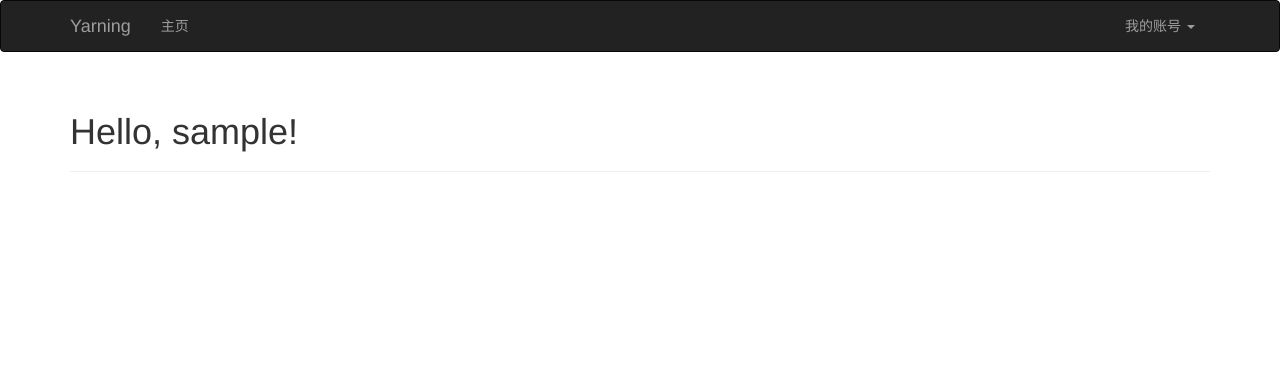
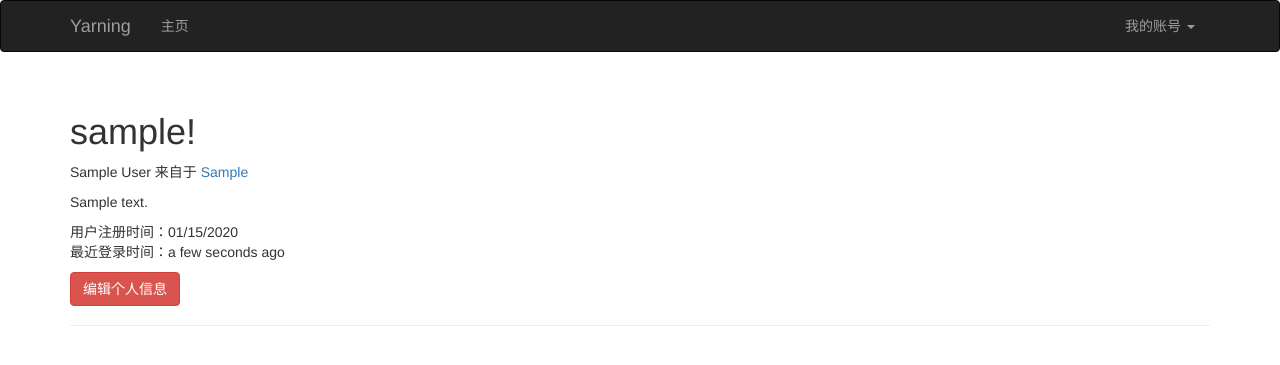
Before and after one commit to huangliemin/yarning, a Flask app: a page that uses app/templates/base.html in a window 1280 px wide. Shown: the top 365 px of the page. Run offline with Flask 2, Linux system fonts and the light colour scheme; a user stored in the database is signed in; tables that the repository leaves empty hold one stand-in row (values such as "Sample post"); some libraries are stand-ins or nearby versions.

Commit message:
add info modify

```diff
--- a/app/auth/forms.py
+++ b/app/auth/forms.py
@@ -15,7 +15,7 @@ class LoginForm(Form):
 
 class RegistrationForm(Form):
 	email = StringField(u'注册邮箱',validators=[Required(),Length(1,64),Email()])
-	username = StringField(u'用户名',validators=[Required(),Length(1,64),Regexp('^[A-Za-z][A-Za-z0-9_.]*$',0,'Usernames must have only letters,numbers,dots or underscores')])
+	username = StringField(u'用户名',validators=[Required(),Length(1,64),Regexp('^[A-Za-z][A-Za-z0-9_.]*$',0,u'用户名必须由数字、字母或下划线组成！')])
 	password = PasswordField(u'密码',validators=[Required(),EqualTo('password2',message=u'两次输入的密码不一致。')])
 	password2 = PasswordField(u'确认密码',validators=[Required()])
 	submit = SubmitField(u'注册')
--- a/app/auth/views.py
+++ b/app/auth/views.py
@@ -10,11 +10,10 @@ from ..email import send_email
 
 @auth.before_app_request
 def before_request():
-	if current_user.is_authenticated() \
-			and not current_user.confirmed \
-			and request.endpoint[:5] != 'auth.' \
-			and request.endpoint != 'static':
-		return redirect(url_for('auth.unconfirmed'))
+	if current_user.is_authenticated():
+		current_user.ping()
+		if not current_user.confirmed and request.endpoint[:5] != 'auth.' and request.endpoint != 'static':
+			return redirect(url_for('auth.unconfirmed'))
 
 @auth.route('/unconfirmed')
 def unconfirmed():
--- a/app/main/views.py
+++ b/app/main/views.py
@@ -1,19 +1,23 @@
 # -*- coding: UTF-8 -*-
-from flask import render_template, session, redirect, url_for, current_app
+from flask import render_template, session, redirect, url_for, current_app, flash
 from . import main
 from datetime import datetime
 from .. import db
 from ..models import User, Permission
 from ..decorators import admin_required, permission_required
-from flask.ext.login import login_required
+from .forms import EditProfileForm, EditProfileAdminForm
+from flask.ext.login import login_user, logout_user, login_required, current_user
 
 @main.route('/', methods=['GET','POST'])
 def index():
 	return render_template('index.html',current_time=datetime.utcnow(),name=session.get('name'))
 
-@main.route('/user/<name>')
-def user(name):
-	return render_template('user.html',name=name)
+@main.route('/user/<username>')
+def user(username):
+	user = User.query.filter_by(username=username).first()
+	if user is None:
+		abort(404)
+	return render_template('user.html',user=user)
 
 @main.route('/admin')
 @login_required
@@ -26,3 +30,45 @@ def for_admins_only():
 @permission_required(Permission.MODERATE_COMMENTS)
 def for_moderators_only():
 	return u"只有审核员和管理员能够访问"
+
+@main.route('/edit-profile', methods=['GET','POST'])
+@login_required
+def edit_profile():
+	form = EditProfileForm()
+	if form.validate_on_submit():
+		current_user.name = form.name.data
+		current_user.location = form.location.data
+		current_user.about_me = form.about_me.data
+		db.session.add(current_user)
+		flash(u'您的信息更新成功')
+		return redirect(url_for('.user',username=current_user.username))
+	form.name.data = current_user.name
+	form.location.data = current_user.location
+	form.about_me = current_user.about_me
+	return render_template('edit_profile.html',form=form, name=current_user.name)
+
+@main.route('/edit-profile/<int:id>', methods=['GET','POST'])
+@login_required
+@admin_required
+def edit_profile_admin():
+	user = User.query.get_or_404(id)
+	form = EditProfileAdminForm(user=user)
+	if form.validate_on_submit():
+		user.email = form.email.data
+		user.username= form.username.data
+		user.confirmed = form.confirmed.data
+		user.role = Role.query.get(form.role.data)
+		user.name = form.name.data
+		user.location = form.location.data
+		user.about_me = form.about_me.data
+		db.session.add(user)
+		flash(u'信息更新成功')
+		return redirect(url_for('.user',username=current_user.username))
+	form.email.data = user.email
+	form.username.data = user.username
+	form.confirmed.data = user.confirmed
+	form.role.data = user.role_id
+	form.name.data = user.name
+	form.location.data = user.location
+	form.about_me = user.about_me
+	return render_template('edit_profile_admin.html',form=form)
--- a/app/models.py
+++ b/app/models.py
@@ -5,6 +5,9 @@ from . import login_manager
 from flask.ext.login import UserMixin, AnonymousUserMixin
 from itsdangerous import TimedJSONWebSignatureSerializer as Serializer
 from flask import current_app
+from datetime import datetime
+import hashlib
+from flask import request
 
 
 class Role(db.Model):
@@ -48,6 +51,12 @@ class User(UserMixin, db.Model):
 	role_id = db.Column(db.Integer, db.ForeignKey('roles.id'))
 	password_hash = db.Column(db.String(128))
 	confirmed = db.Column(db.Boolean, default=False)
+	name = db.Column(db.String(64))
+	location = db.Column(db.String(64))
+	about_me = db.Column(db.Text())
+	member_since = db.Column(db.DateTime(), default=datetime.utcnow)
+	last_seen = db.Column(db.DateTime(), default=datetime.utcnow)
+	avatar_hash = db.Column(db.String(32))
 
 	def __repr__(self):
 		return '<User %r>' % self.username
@@ -113,6 +122,7 @@ class User(UserMixin, db.Model):
 		if self.query.filter_by(email=new_email).first() is not None:
 			return False
 		self.email = new_email
+		self.avatar_hash = hashlib.md5(self.email.encode('utf-8')).hexdigest()
 		db.session.add(self)
 		return True
 
@@ -123,12 +133,26 @@ class User(UserMixin, db.Model):
 				self.role = Role.query.filter_by(Permission=0xff).first()
 			if self.role is None:
 				self.role = Role.query.filter_by(default=True).first()
+		if self.email is not None and self.avatar_hash is None:
+			self.avatar_hash = hashlib.md5(self.email.encode('utf-8')).hexdigest()
 
 	def can(self, permissions):
 		return self.role is not None and (self.role.permissions & permissions) == permissions
 
 	def is_administrator(self):
 		return self.can(Permission.ADMINISTER)
+
+	def ping(self):
+		self.last_seen = datetime.utcnow()
+		db.session.add(self)
+
+	def gravatar(self,size=100,default='identicon',rating='g'):
+		if request.is_secure:
+			url = "https://secure.gravatar.con/avatar"
+		else:
+			url = "http://www.gravatar.com/avatar"
+		hash = self.avatar_hash or hashlib.md5(self.email.encode('utf-8')).hexdigest()
+		return '{url}/{hash}?s={size}&d={default}&r={rating}'.format(url=url,hash=hash,size=size,default=default,rating=rating)
 
 class AnonymousUser(AnonymousUserMixin):
 	def can(self, permissions):
--- a/app/templates/base.html
+++ b/app/templates/base.html
@@ -29,6 +29,7 @@
                 <li class="dropdown">
                     <a href="#" class="dropdown-toggle" data-toggle="dropdown">我的账号 <b class="caret"></b></a>
                     <ul class="dropdown-menu">
+                    	<li><a href="{{ url_for('main.user', username=current_user.username )}}">信息管理</a></li>
                         <li><a href="{{ url_for('auth.change_password') }}">修改密码</a></li>
                         <li><a href="{{ url_for('auth.change_email_request') }}">修改邮箱</a></li>
                         <li><a href="{{ url_for('auth.logout') }}">注销</a></li>
--- a/app/templates/index.html
+++ b/app/templates/index.html
@@ -5,7 +5,11 @@
 <div class="page-header">
 	<h1>您好，
 		{% if current_user.is_authenticated() %}
-			{{ current_user.username }}，很开心您能再次访问！
+			{% if current_user.is_administrator() %}
+				管理员-{{ current_user.username }}，欢迎回来！
+			{% else %}
+				{{ current_user.username }}，很开心您能再次访问！
+			{% endif %}
 		{% else %}
 			陌生人，欢迎访问！
 		{% endif %}</h1>
--- a/app/templates/user.html
+++ b/app/templates/user.html
@@ -1,9 +1,37 @@
 {% extends "base.html" %}
 
-{% block title %}Yarning - {{ name }}{% endblock %}
+{% block title %}Yarning - {{ user.username }}{% endblock %}
 
 {% block page_content %}
 <div class="page-header">
-	<h1>Hello, {{ name }}!</h1>
+<!-- 	<img class="img-rounded profile-thumbnail" src="{{ user.gravatar(size=256) }}"> -->
+	<div class="profile-header">
+		<h1>{{ user.username }}!</h1>
+		{% if user.name or user.location %}
+		<p>
+			{% if user.name %}{{ user.name }}{% endif %}
+			{% if user.location %}
+				来自于 <a href="http://maps.baidu.com/?q={{ user.location }}" target="_blank"> {{ user.location }}</a>
+			{% endif %}
+		</p>
+		{% endif %}
+		{% if current_user.is_administrator() %}
+		<p><a href="mailto:{{ user.email }}">{{ user.email }}</a></p>
+		{% endif %}
+		{% if user.about_me %}<p>{{ user.about_me }}</p>{% endif %}
+		<p>
+			用户注册时间：{{ moment(user.member_since).format('L') }}
+			<br>
+			最近登录时间：{{ moment(user.last_seen).fromNow() }}
+		</p>
+		<p>
+			{% if user == current_user %}
+			<a class="btn btn-danger" href="{{ url_for('.edit_profile') }}">编辑个人信息</a>
+			{% endif %}
+			{% if current_user.is_administrator() %}
+			<a class="btn btn-danger" href="{{ url_for('.edit_profile_admin', id=user.id) }}">编辑会员信息-管理员</a>
+			{% endif %}
+		</p>
+	</div>
 </div>
 {% endblock %}
```
Also changed, not shown: app/main/forms.py (+31 -2 lines), app/static/styles.css (added, +7 -0 lines), app/templates/edit_profile.html (added, +13 -0 lines), migrations/versions/2565471aa91d_add_some_column.py (added, +34 -0 lines), migrations/versions/48227830f8b1_add_some_column.py (added, +26 -0 lines), data-dev.sqlite, 7 other files.
